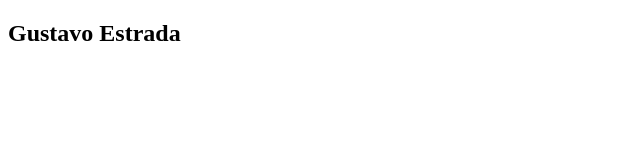
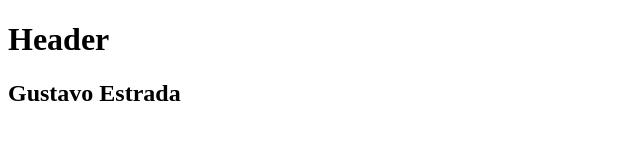
Before and after one commit to GustavoEstrada1294/curso, a plain HTML site: page index.html in a window 1280 px wide. Shown: the whole page, without its empty margins (0-640 px from the left). Drawn offline with Linux system fonts and the light colour scheme.

Commit message:
agregamos header

```diff
--- a/index.html
+++ b/index.html
@@ -6,7 +6,10 @@
     <title>Git y Gitihub</title>
 </head>
 <body>
-   <div class="contai">
+    <header>
+        <h1>Header</h1>
+    </header>
+   <div class="container">
     <h2>Gustavo Estrada</h2>
    </div>
 
```
Also changed, not shown: 1 other file.
